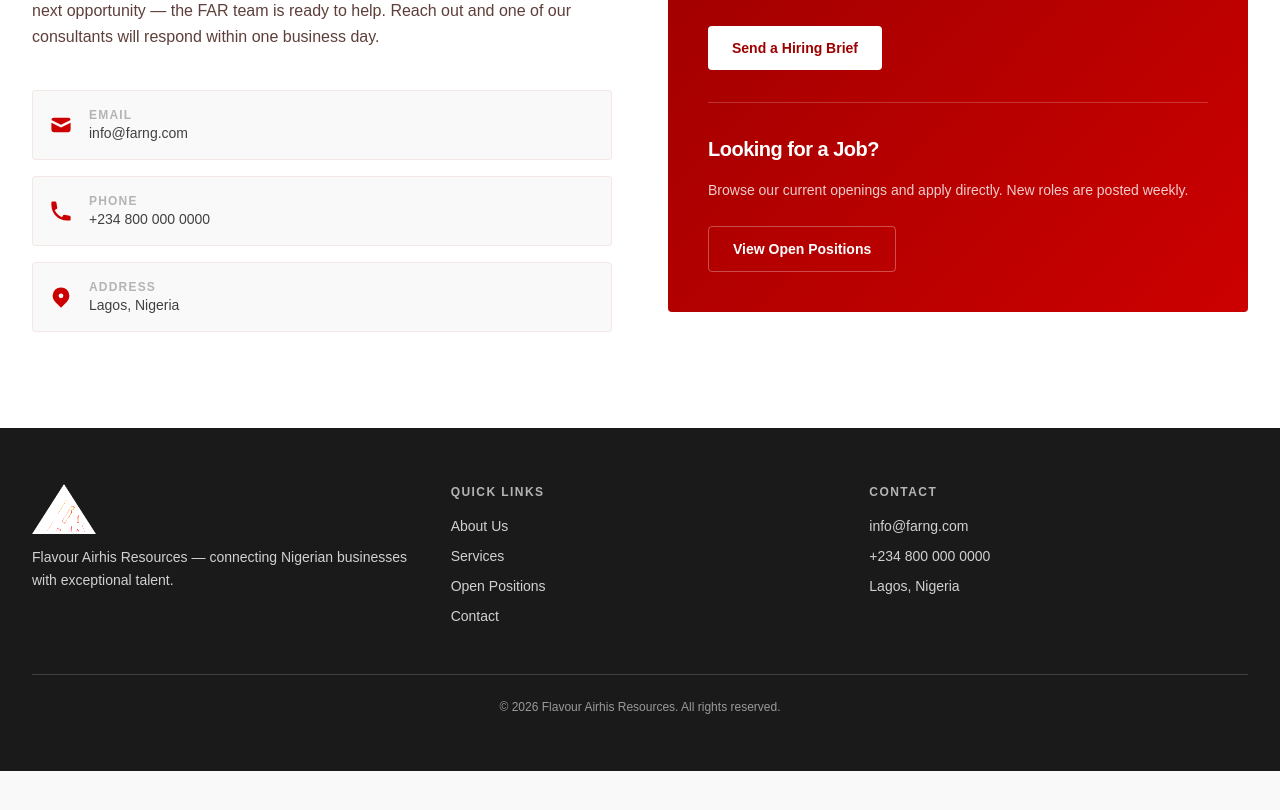
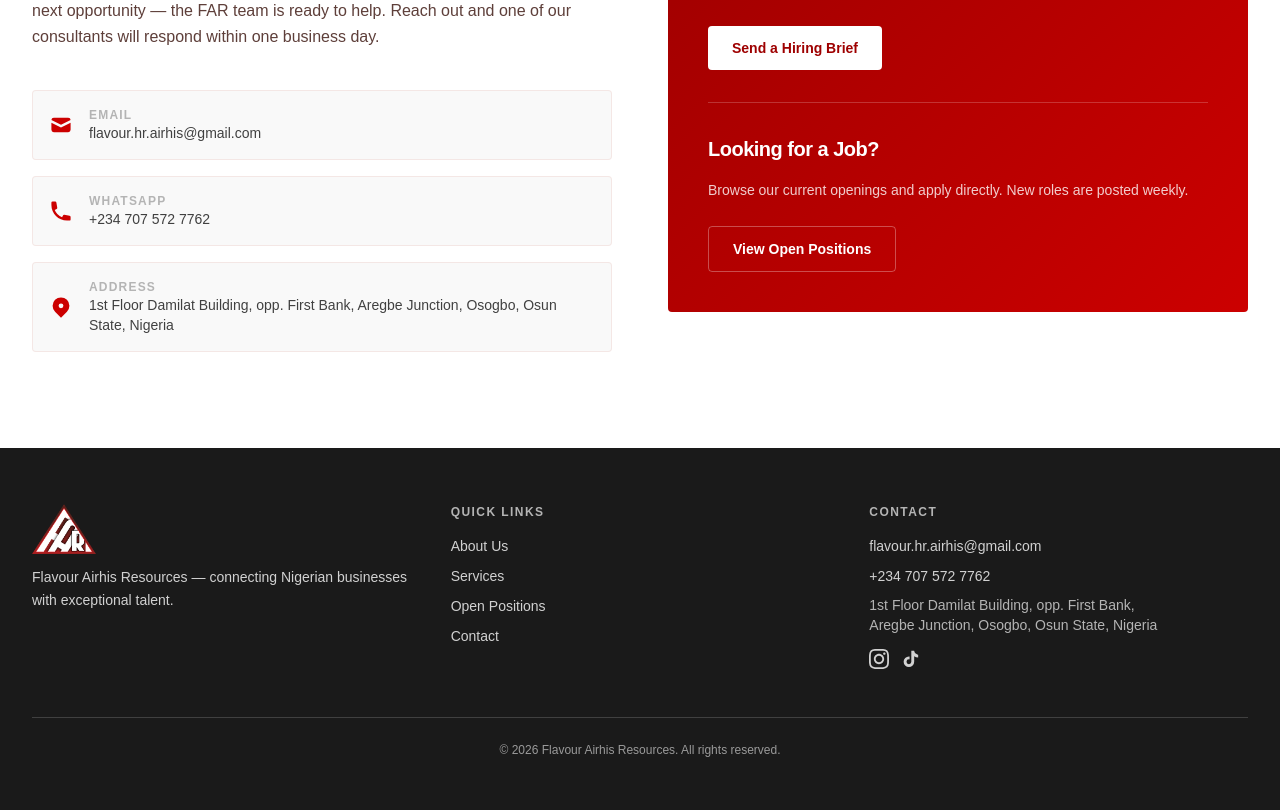
Before and after one commit to Sammmy-dev/FAR, a Next.js app: page /home in a window 1280 px wide. Shown: the part 3428-4238 px from the top of the page. Before the commit the page ends 4199 px from the top, so only its background shows below. Built offline with nearby package versions, Linux system fonts and the light colour scheme; no server answers; the database is empty; a web font is replaced by a local one.

Commit message:
fix contact info, job card and client visibility

```diff
--- a/src/app/(public)/jobs/[id]/page.tsx
+++ b/src/app/(public)/jobs/[id]/page.tsx
@@ -31,8 +31,6 @@
     notFound();
   }
 
-  const client = typeof job.clientId === "object" ? job.clientId : null;
-
   const JOB_TYPE_LABELS: Record<string, string> = {
     FULL_TIME: "Full Time",
     PART_TIME: "Part Time",
@@ -51,7 +49,6 @@
       <h1 className="mb-2 text-3xl font-bold text-neutral-900">{job.title}</h1>
 
       <div className="mb-8 flex flex-wrap gap-4 text-sm text-neutral-500">
-        {client && <span>{client.name}</span>}
         {job.location && <span>{job.location}</span>}
         <span>{new Date(job.createdAt).toLocaleDateString()}</span>
       </div>
@@ -60,11 +57,41 @@
         <p className="whitespace-pre-wrap">{job.description}</p>
       </div>
 
+      {job.qualification && (
+        <div className="mt-8 rounded-xl border border-neutral-200 bg-neutral-50 p-6">
+          <h2 className="mb-2 text-base font-semibold text-neutral-900">Qualification</h2>
+          <p className="text-sm text-neutral-700">{job.qualification}</p>
+        </div>
+      )}
+
       <div className="mt-12 rounded-xl border border-brand-200 bg-brand-50 p-6">
-        <h2 className="mb-3 text-lg font-semibold text-neutral-900">
+        <h2 className="mb-4 text-lg font-semibold text-neutral-900">
           How to Apply
         </h2>
-        <p className="whitespace-pre-wrap text-neutral-700">{job.applyInfo}</p>
+        {job.applyInfo === "WHATSAPP" ? (
+          <a
+            href="https://wa.me/2347075727762"
+            target="_blank"
+            rel="noopener noreferrer"
+            className="inline-flex items-center gap-2 rounded-lg bg-green-500 px-6 py-3 text-sm font-semibold text-white hover:bg-green-600 transition-colors"
+          >
+            <svg viewBox="0 0 24 24" fill="currentColor" className="h-5 w-5" aria-hidden="true">
+              <path d="M17.472 14.382c-.297-.149-1.758-.867-2.03-.967-.273-.099-.471-.148-.67.15-.197.297-.767.966-.94 1.164-.173.199-.347.223-.644.075-.297-.15-1.255-.463-2.39-1.475-.883-.788-1.48-1.761-1.653-2.059-.173-.297-.018-.458.13-.606.134-.133.298-.347.446-.52.149-.174.198-.298.298-.497.099-.198.05-.371-.025-.52-.075-.149-.669-1.612-.916-2.207-.242-.579-.487-.5-.669-.51-.173-.008-.371-.01-.57-.01-.198 0-.52.074-.792.372-.272.297-1.04 1.016-1.04 2.479 0 1.462 1.065 2.875 1.213 3.074.149.198 2.096 3.2 5.077 4.487.709.306 1.262.489 1.694.625.712.227 1.36.195 1.871.118.571-.085 1.758-.719 2.006-1.413.248-.694.248-1.289.173-1.413-.074-.124-.272-.198-.57-.347m-5.421 7.403h-.004a9.87 9.87 0 01-5.031-1.378l-.361-.214-3.741.982.998-3.648-.235-.374a9.86 9.86 0 01-1.51-5.26c.001-5.45 4.436-9.884 9.888-9.884 2.64 0 5.122 1.03 6.988 2.898a9.825 9.825 0 012.893 6.994c-.003 5.45-4.437 9.884-9.885 9.884m8.413-18.297A11.815 11.815 0 0012.05 0C5.495 0 .16 5.335.157 11.892c0 2.096.547 4.142 1.588 5.945L.057 24l6.305-1.654a11.882 11.882 0 005.683 1.448h.005c6.554 0 11.89-5.335 11.893-11.893a11.821 11.821 0 00-3.48-8.413z"/>
+            </svg>
+            Apply via WhatsApp
+          </a>
+        ) : (
+          <a
+            href="mailto:flavour.hr.airhis@gmail.com"
+            className="inline-flex items-center gap-2 rounded-lg bg-brand-600 px-6 py-3 text-sm font-semibold text-white hover:bg-brand-700 transition-colors"
+          >
+            <svg viewBox="0 0 24 24" fill="none" stroke="currentColor" strokeWidth="2" strokeLinecap="round" strokeLinejoin="round" className="h-5 w-5" aria-hidden="true">
+              <rect width="20" height="16" x="2" y="4" rx="2"/>
+              <path d="m22 7-8.97 5.7a1.94 1.94 0 0 1-2.06 0L2 7"/>
+            </svg>
+            Apply via Email
+          </a>
+        )}
       </div>
     </article>
   );
--- a/src/components/admin/JobForm.tsx
+++ b/src/components/admin/JobForm.tsx
@@ -27,7 +27,8 @@
     type: job?.type ?? "FULL_TIME",
     location: job?.location ?? "",
     description: job?.description ?? "",
-    applyInfo: job?.applyInfo ?? "",
+    qualification: job?.qualification ?? "",
+    applyInfo: job?.applyInfo ?? "EMAIL",
     isVisible: job?.isVisible ?? true,
   });
   const [loading, setLoading] = useState(false);
@@ -114,14 +115,26 @@
       </div>
 
       <div>
+        <label className={labelClass}>Qualification</label>
+        <input
+          className={inputClass}
+          value={form.qualification}
+          onChange={(e) => set("qualification", e.target.value)}
+          placeholder="e.g. OND / HND / B.Sc in relevant field"
+        />
+      </div>
+
+      <div>
         <label className={labelClass}>How to Apply *</label>
-        <textarea
-          className={`${inputClass} min-h-[80px] resize-y`}
+        <select
+          className={inputClass}
           required
           value={form.applyInfo}
           onChange={(e) => set("applyInfo", e.target.value)}
-          placeholder="E.g. Send CV to jobs@company.com with subject 'Application – {Job Title}'"
-        />
+        >
+          <option value="EMAIL">Email (flavour.hr.airhis@gmail.com)</option>
+          <option value="WHATSAPP">WhatsApp (+2347075727762)</option>
+        </select>
       </div>
 
       <div className="flex items-center gap-3">
--- a/src/components/layout/Footer.tsx
+++ b/src/components/layout/Footer.tsx
@@ -14,7 +14,7 @@
               alt="Flavour Airhis Resources"
               width={64}
               height={52}
-              className="object-contain brightness-[10]"
+              className="object-contain"
             />
             <p className="mt-3 text-sm leading-relaxed">
               Flavour Airhis Resources — connecting Nigerian businesses with exceptional talent.
@@ -37,16 +37,43 @@
             <h4 className="mb-4 text-xs font-semibold uppercase tracking-[0.12em] text-neutral-400">Contact</h4>
             <ul className="space-y-2.5 text-sm">
               <li>
-                <a href="mailto:info@farng.com" className="hover:text-brand-400 transition-colors">
-                  info@farng.com
+                <a href="mailto:flavour.hr.airhis@gmail.com" className="hover:text-brand-400 transition-colors">
+                  flavour.hr.airhis@gmail.com
                 </a>
               </li>
               <li>
-                <a href="tel:+2348000000000" className="hover:text-brand-400 transition-colors">
-                  +234 800 000 0000
+                <a href="https://wa.me/2347075727762" target="_blank" rel="noopener noreferrer" className="hover:text-brand-400 transition-colors">
+                  +234 707 572 7762
                 </a>
               </li>
-              <li>Lagos, Nigeria</li>
+              <li className="leading-snug text-neutral-400">
+                1st Floor Damilat Building, opp. First Bank,<br />
+                Aregbe Junction, Osogbo, Osun State, Nigeria
+              </li>
+              <li className="flex items-center gap-3 pt-1">
+                <a
+                  href="https://www.instagram.com/flavour_airhis_resources/"
+                  target="_blank"
+                  rel="noopener noreferrer"
+                  aria-label="Instagram"
+                  className="hover:text-brand-400 transition-colors"
+                >
+                  <svg viewBox="0 0 24 24" fill="currentColor" className="h-5 w-5" aria-hidden="true">
+                    <path d="M12 2.163c3.204 0 3.584.012 4.85.07 3.252.148 4.771 1.691 4.919 4.919.058 1.265.069 1.645.069 4.849 0 3.205-.012 3.584-.069 4.849-.149 3.225-1.664 4.771-4.919 4.919-1.266.058-1.644.07-4.85.07-3.204 0-3.584-.012-4.849-.07-3.26-.149-4.771-1.699-4.919-4.92-.058-1.265-.07-1.644-.07-4.849 0-3.204.013-3.583.07-4.849.149-3.227 1.664-4.771 4.919-4.919 1.266-.057 1.645-.069 4.849-.069zm0-2.163c-3.259 0-3.667.014-4.947.072-4.358.2-6.78 2.618-6.98 6.98-.059 1.281-.073 1.689-.073 4.948 0 3.259.014 3.668.072 4.948.2 4.358 2.618 6.78 6.98 6.98 1.281.058 1.689.072 4.948.072 3.259 0 3.668-.014 4.948-.072 4.354-.2 6.782-2.618 6.979-6.98.059-1.28.073-1.689.073-4.948 0-3.259-.014-3.667-.072-4.947-.196-4.354-2.617-6.78-6.979-6.98-1.281-.059-1.69-.073-4.949-.073zm0 5.838c-3.403 0-6.162 2.759-6.162 6.162s2.759 6.163 6.162 6.163 6.162-2.759 6.162-6.163c0-3.403-2.759-6.162-6.162-6.162zm0 10.162c-2.209 0-4-1.79-4-4 0-2.209 1.791-4 4-4s4 1.791 4 4c0 2.21-1.791 4-4 4zm6.406-11.845c-.796 0-1.441.645-1.441 1.44s.645 1.44 1.441 1.44c.795 0 1.439-.645 1.439-1.44s-.644-1.44-1.439-1.44z"/>
+                  </svg>
+                </a>
+                <a
+                  href="https://www.tiktok.com/@flavourairhisresourses"
+                  target="_blank"
+                  rel="noopener noreferrer"
+                  aria-label="TikTok"
+                  className="hover:text-brand-400 transition-colors"
+                >
+                  <svg viewBox="0 0 24 24" fill="currentColor" className="h-5 w-5" aria-hidden="true">
+                    <path d="M19.59 6.69a4.83 4.83 0 0 1-3.77-4.25V2h-3.45v13.67a2.89 2.89 0 0 1-2.88 2.5 2.89 2.89 0 0 1-2.89-2.89 2.89 2.89 0 0 1 2.89-2.89c.28 0 .54.04.79.1V9.01a6.33 6.33 0 0 0-.79-.05 6.34 6.34 0 0 0-6.34 6.34 6.34 6.34 0 0 0 6.34 6.34 6.34 6.34 0 0 0 6.33-6.34V8.69a8.18 8.18 0 0 0 4.78 1.52V6.75a4.85 4.85 0 0 1-1.01-.06z"/>
+                  </svg>
+                </a>
+              </li>
             </ul>
           </div>
         </div>
--- a/src/components/public/ContactSection.tsx
+++ b/src/components/public/ContactSection.tsx
@@ -5,20 +5,20 @@
     {
       icon: <HiMail className="h-6 w-6" />,
       label: "Email",
-      value: "info@farng.com",
-      href: "mailto:info@farng.com",
+      value: "flavour.hr.airhis@gmail.com",
+      href: "mailto:flavour.hr.airhis@gmail.com",
     },
     {
       icon: <HiPhone className="h-6 w-6" />,
-      label: "Phone",
-      value: "+234 800 000 0000",
-      href: "tel:+2348000000000",
+      label: "WhatsApp",
+      value: "+234 707 572 7762",
+      href: "https://wa.me/2347075727762",
     },
     {
       icon: <HiLocationMarker className="h-6 w-6" />,
       label: "Address",
-      value: "Lagos, Nigeria",
-      href: "https://maps.google.com/?q=Lagos,Nigeria",
+      value: "1st Floor Damilat Building, opp. First Bank, Aregbe Junction, Osogbo, Osun State, Nigeria",
+      href: "https://maps.google.com/?q=Aregbe+Junction+Osogbo+Osun+Nigeria",
     },
   ];
 
@@ -64,7 +64,7 @@
               Tell us about the role you&apos;re looking to fill and we&apos;ll get back to you with a shortlist of qualified candidates within 72 hours.
             </p>
             <a
-              href="mailto:hire@farng.com"
+              href="mailto:flavour.hr.airhis@gmail.com"
               className="inline-block rounded bg-white px-6 py-3 text-sm font-semibold text-brand-600 transition-opacity hover:opacity-90"
             >
               Send a Hiring Brief
--- a/src/components/public/JobCard.tsx
+++ b/src/components/public/JobCard.tsx
@@ -15,9 +15,6 @@
 }
 
 export default function JobCard({ job }: Props) {
-  const clientName =
-    typeof job.clientId === "object" ? job.clientId.name : "FAR Client";
-
   return (
     <Link
       href={`/jobs/${job._id}`}
@@ -29,7 +26,6 @@
           <h3 className="font-semibold text-neutral-900 group-hover:text-brand-500 transition-colors leading-snug">
             {job.title}
           </h3>
-          <p className="mt-0.5 text-sm text-neutral-500">{clientName}</p>
         </div>
         <span
           className={`flex-shrink-0 rounded px-2.5 py-0.5 text-xs font-medium uppercase tracking-wide ${
--- a/src/lib/validations.ts
+++ b/src/lib/validations.ts
@@ -9,10 +9,10 @@
   type: z.enum(["FULL_TIME", "PART_TIME", "CONTRACT", "INTERNSHIP"], {
     error: "Invalid job type",
   }),
-  applyInfo: z
-    .string()
-    .min(1, "How to apply info is required")
-    .trim(),
+  qualification: z.string().trim().optional(),
+  applyInfo: z.enum(["WHATSAPP", "EMAIL"], {
+    error: "Invalid apply method",
+  }),
   isVisible: z.boolean().default(true),
   clientId: z.string().min(1, "Client is required"),
 });
--- a/src/models/Job.ts
+++ b/src/models/Job.ts
@@ -1,12 +1,13 @@
 import mongoose, { Schema, models, model } from "mongoose";
-import type { JobType } from "@/types";
+import type { JobType, ApplyMethod } from "@/types";
 
 export interface IJobDocument extends mongoose.Document {
   title: string;
   description: string;
   location?: string;
   type: JobType;
-  applyInfo: string;
+  qualification?: string;
+  applyInfo: ApplyMethod;
   isVisible: boolean;
   clientId: mongoose.Types.ObjectId;
   createdAt: Date;
@@ -23,7 +24,8 @@
       enum: ["FULL_TIME", "PART_TIME", "CONTRACT", "INTERNSHIP"],
       required: true,
     },
-    applyInfo: { type: String, required: true, trim: true },
+    qualification: { type: String, trim: true },
+    applyInfo: { type: String, enum: ["WHATSAPP", "EMAIL"], required: true },
     isVisible: { type: Boolean, default: true },
     clientId: {
       type: mongoose.Schema.Types.ObjectId,
@@ -39,5 +41,11 @@
 
 JobSchema.set("toJSON", { versionKey: false });
 
+// In development, delete the cached model on every hot-reload so schema
+// changes (e.g. new fields) are reflected immediately without a server restart.
+if (process.env.NODE_ENV !== "production" && models.Job) {
+  delete (models as Record<string, unknown>).Job;
+}
+
 const Job = models.Job ?? model<IJobDocument>("Job", JobSchema);
 export default Job;
--- a/src/types/index.ts
+++ b/src/types/index.ts
@@ -20,6 +20,8 @@
 export type UserRole = "SUPER_ADMIN" | "STAFF";
 
 export type JobType = "FULL_TIME" | "PART_TIME" | "CONTRACT" | "INTERNSHIP";
+
+export type ApplyMethod = "WHATSAPP" | "EMAIL";
 
 export type EmployeeStatus = "ACTIVE" | "ON_LEAVE" | "ENDED";
 
@@ -44,7 +46,8 @@
   description: string;
   location?: string;
   type: JobType;
-  applyInfo: string;
+  qualification?: string;
+  applyInfo: ApplyMethod;
   isVisible: boolean;
   clientId: string | IClient;
   createdAt: string;
```
Also changed, not shown: 2 other files (tests, documents, lock files or other folders).
